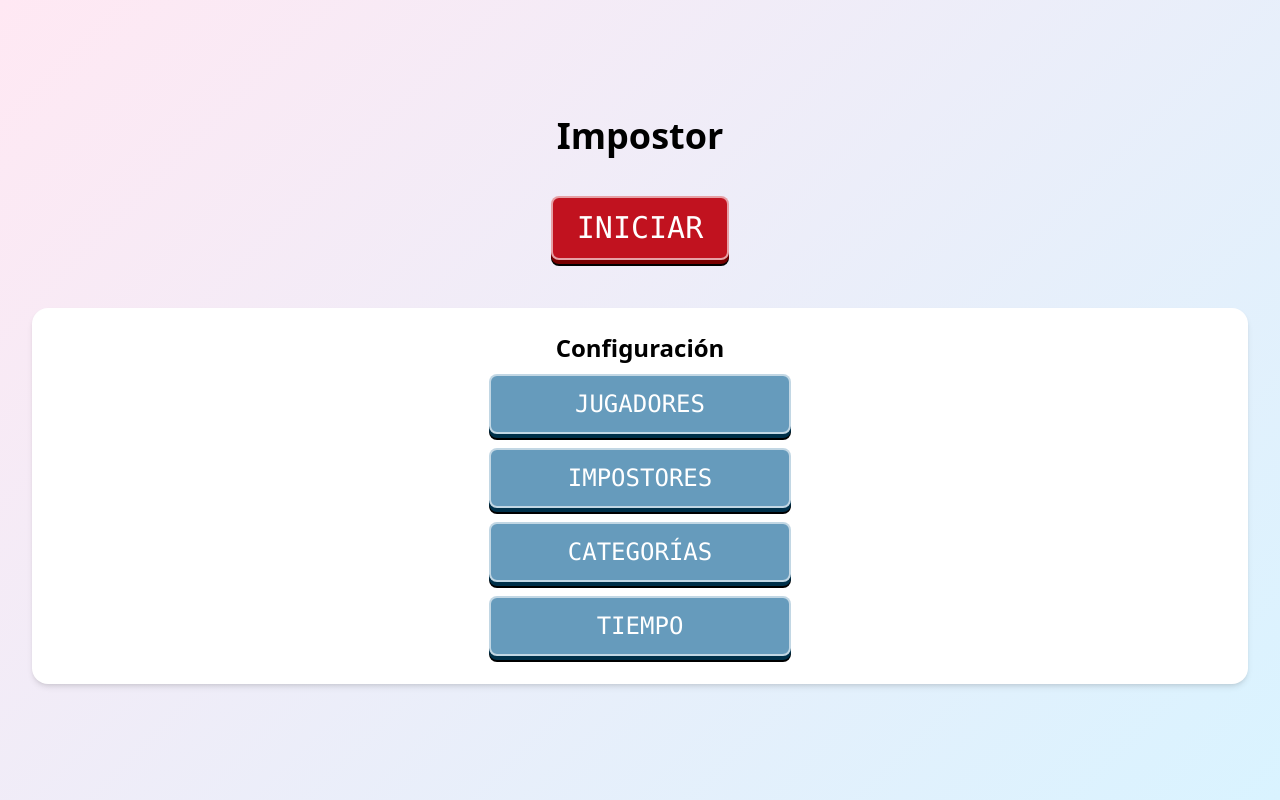
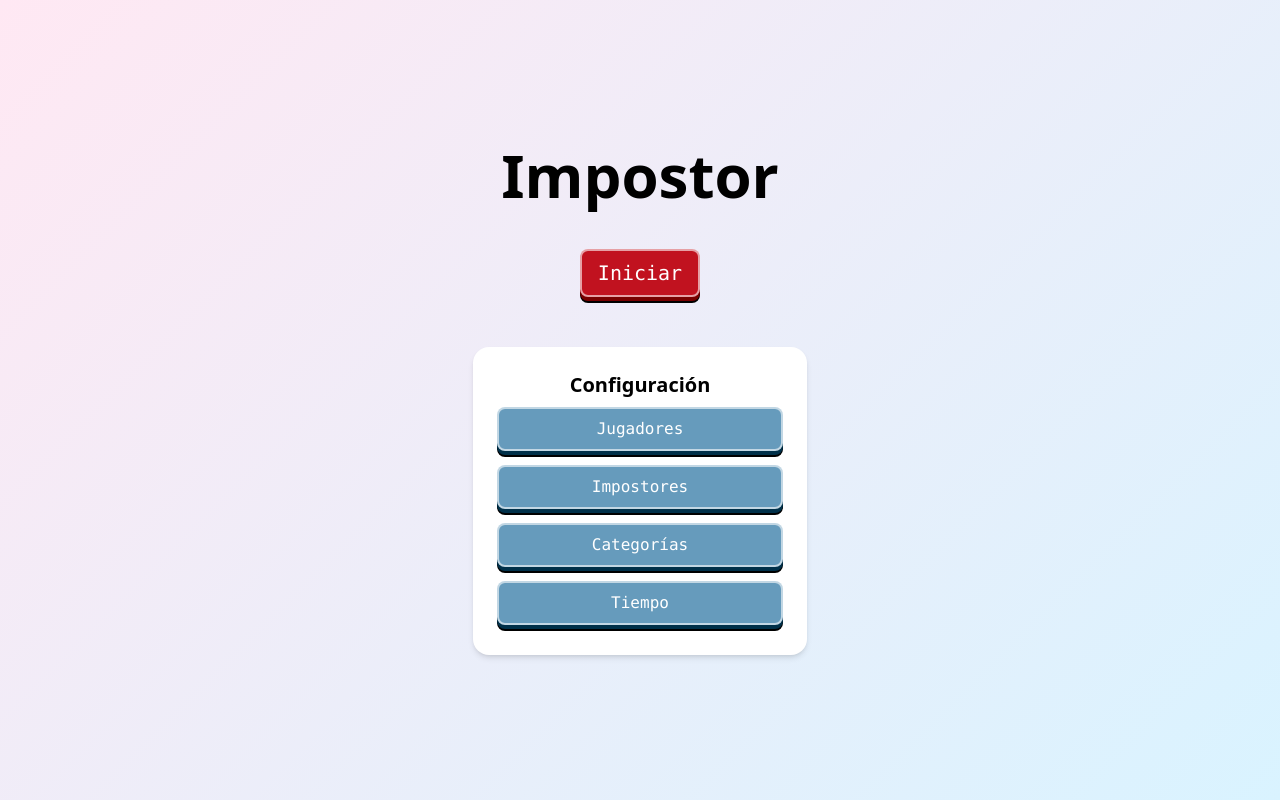
Before and after one commit to AldairZP/impostor-game, a React (Vite) app: page / in a window 1280 px wide. Built offline with nearby package versions, Linux system fonts and the light colour scheme.

Commit message:
feat: add player management features with modal and input components, update styles and dependencies

```diff
--- a/package.json
+++ b/package.json
@@ -11,10 +11,12 @@
   },
   "dependencies": {
     "@tailwindcss/vite": "^4.1.17",
+    "clsx": "^2.1.1",
     "lucide-react": "^0.559.0",
     "react": "^19.1.0",
     "react-dom": "^19.1.0",
     "react-router-dom": "^7.10.1",
+    "tailwind-merge": "^3.4.0",
     "tailwindcss": "^4.1.17"
   },
   "devDependencies": {
--- a/src/ImpostorApp.tsx
+++ b/src/ImpostorApp.tsx
@@ -1,8 +1,22 @@
 import { BrowserRouter, Route, Routes } from "react-router-dom";
 import { Principal } from "./pages/Principal";
 import { Players } from "./pages/Players";
+import { useEffect } from "react";
+
+const defaultPlayers = [
+  { id: crypto.randomUUID(), name: "Jugador 1", isImpostor: false },
+  { id: crypto.randomUUID(), name: "Jugador 2", isImpostor: false },
+  { id: crypto.randomUUID(), name: "Jugador 3", isImpostor: false },
+];
 
 export const ImpostorApp = () => {
+  useEffect(() => {
+    const exist = localStorage.getItem("players");
+    if (!exist) {
+      localStorage.setItem("players", JSON.stringify(defaultPlayers));
+    }
+  }, []);
+
   return (
     <div className="display flex w-full h-full">
       <BrowserRouter>
--- a/src/components/Button.tsx
+++ b/src/components/Button.tsx
@@ -2,21 +2,16 @@ type Props = {
   children: React.ReactNode;
   color: string;
   shadowColor: string;
-  handleClick: VoidFunction;
+  onClick: VoidFunction;
 };
 
-export const Button = ({
-  children,
-  color,
-  shadowColor,
-  handleClick,
-}: Props) => {
+export const Button = ({ children, color, shadowColor, onClick }: Props) => {
   return (
     <button
-      onClick={handleClick}
-      className="relative group border-none bg-transparent p-0 outline-none cursor-pointer font-mono font-light uppercase text-base"
+      onClick={onClick}
+      className="relative group border-none bg-transparent py-0 mt-1 mb-0.5 outline-none cursor-pointer font-mono font-light text-base"
     >
-      <span className="absolute top-0 left-0 w-full h-full bg-black bg-opacity-25 rounded-lg transform translate-y-0.5 transition duration-[600ms] ease-[cubic-bezier(0.3,0.7,0.4,1)] group-hover:translate-y-1 group-hover:duration-[250ms] group-active:translate-y-px"></span>
+      <span className="absolute top-0 left-0 w-full h-full bg-black bg-opacity-25 rounded-lg transform translate-y-0.5 transition duration-50 ease-[cubic-bezier(0.3,0.7,0.4,1)] group-active:translate-y-px"></span>
 
       <span
         style={{
@@ -29,7 +24,7 @@ export const Button = ({
         style={{
           backgroundColor: color,
         }}
-        className="relative flex items-center justify-between py-3 px-6 text-lg text-white rounded-lg border-2 border-[#ffffff99] transform -translate-y-1  gap-3 transition duration-[600ms] ease-[cubic-bezier(0.3,0.7,0.4,1)] group-hover:-translate-y-1.5 group-hover:duration-[250ms] group-active:-translate-y-0.5 brightness-100 group-hover:brightness-110"
+        className="relative flex items-center justify-between py-2 px-4 text-base text-white rounded-lg border-2 border-[#ffffff99] transform -translate-y-1  gap-3 transition duration-10 ease-[cubic-bezier(0.3,0.7,0.4,1)] group-active:-translate-y-0.5 brightness-100"
       >
         {children}
       </div>
--- a/src/components/Card.tsx
+++ b/src/components/Card.tsx
@@ -1,10 +1,19 @@
+import type { ClassValue } from "clsx";
+import { cn } from "../untils/cn";
+
 type Props = {
-  children?: React.ReactNode;
+  className?: ClassValue;
+  children: React.ReactNode;
 };
 
-export const Card = ({ children }: Props) => {
+export const Card = ({ className, children }: Props) => {
   return (
-    <div className="flex w-full min-h-6 bg-white p-6 rounded-2xl shadow-md">
+    <div
+      className={cn(
+        "flex min-w-50 min-h-50 max-h-full bg-white p-6 rounded-2xl shadow-md",
+        className
+      )}
+    >
       {children}
     </div>
   );
--- a/src/index.css
+++ b/src/index.css
@@ -1,19 +1,25 @@
 @import "tailwindcss";
 
-
+:root {
+    --color-red-primary: #C1121F;
+    --color-red-secondary: #780000;
+    --color-blue-primary: #669BBC;
+    --color-blue-secondary: #003049;
+}
 
 html,
 body,
 #root {
     height: 100%;
     width: 100%;
+    font-size: 16px;
 }
 
 /* From Uiverse.io by ariba_9087 */
 body {
     margin: 0;
     padding: 0;
-    height: 100vh;
+    height: 100dvh;
     background: linear-gradient(135deg,
             #ffe8f3,
             #d9f3ff);
--- a/src/pages/Players.tsx
+++ b/src/pages/Players.tsx
@@ -2,50 +2,144 @@ import { Pencil } from "lucide-react";
 import { Button } from "../components/Button";
 import { Card } from "../components/Card";
 import { Modal } from "../components/Modal";
+import { useEffect, useState } from "react";
+import { Input } from "../components/Input";
+
+type Player = {
+  id: string;
+  name: string;
+  isImpostor: boolean;
+};
 
 export const Players = () => {
-  const handleClick = () => {};
+  const [isModalOpen, setIsModalOpen] = useState(false);
+  const [newPlayerState, setNewPlayerState] = useState<Player>({
+    id: crypto.randomUUID(),
+    name: "",
+    isImpostor: false,
+  });
+  const [players, setPlayers] = useState<Player[]>(() => {
+    const stored = localStorage.getItem("players");
+    return stored ? JSON.parse(stored) : [];
+  });
+
+  useEffect(() => {
+    localStorage.setItem("players", JSON.stringify(players));
+  }, [players]);
+
+  const formattedPlayer = (player: Player): Player => {
+    const copy = player;
+    copy.name = copy.name.trim();
+    return copy;
+  };
+
+  const handleAdd = () => {
+    setIsModalOpen(true);
+  };
+
+  const handleEdit = (player: Player) => {
+    setIsModalOpen(true);
+    setNewPlayerState(player);
+  };
+
+  const handleDeleteAll = () => {
+    setPlayers((prev) => prev.slice(0, 3));
+  };
+
+  const handleSave = () => {
+    if (newPlayerState.name === "") {
+      setIsModalOpen(false);
+      return;
+    }
+
+    setPlayers((prev) => {
+      const index = prev.findIndex((player) => player.id === newPlayerState.id);
+      if (index === -1) {
+        return [...prev, formattedPlayer(newPlayerState)];
+      }
+
+      const copy = [...prev];
+      copy[index] = formattedPlayer(newPlayerState);
+      return copy;
+    });
+
+    setIsModalOpen(false);
+    setNewPlayerState(
+      formattedPlayer({ id: crypto.randomUUID(), name: "", isImpostor: false })
+    );
+  };
 
   return (
     <>
-      <div className="flex flex-col w-full min-h-screen justify-start items-center p-8 gap-11">
+      <div className="flex flex-col w-full h-full justify-start items-center p-8 gap-11">
         <div>regresar</div>
-        <Card>
-          <div className="flex flex-col w-full min-h-72 items-center gap-2">
+        <Card className="flex-10 flex-col gap-4">
           <Button
-              handleClick={handleClick}
-              color={"#669BBC"}
-              shadowColor={"#003049"}
+            onClick={() => {
+              handleAdd();
+            }}
+            color={"#6a994e"}
+            shadowColor={"#386641"}
+          >
+            <div className="flex justify-center items-center w-[250px]">
+              <span className="inline-block text-base ">Agregar Jugador</span>
+            </div>
+          </Button>
+          <div className="flex flex-col w-min overflow-auto items-center gap-2">
+            {players.map((player: Player) => (
+              <Button
+                key={player.id}
+                onClick={() => {
+                  handleEdit(player);
+                }}
+                color={"var(--color-blue-primary)"}
+                shadowColor={"var(--color-blue-secondary)"}
               >
                 <div className="flex justify-between items-center w-[250px]">
-                <span className="inline-block text-2xl ">Jonathan</span>
+                  <span className="inline-block text-base ">{player.name}</span>
                   <Pencil />
                 </div>
               </Button>
+            ))}
+          </div>
+        </Card>
         <Button
-              handleClick={handleClick}
-              color={"#669BBC"}
-              shadowColor={"#003049"}
+          onClick={handleDeleteAll}
+          color={"var(--color-red-primary)"}
+          shadowColor={"var(--color-red-secondary)"}
         >
-              <div className="flex justify-between items-center w-[250px]">
-                <span className="inline-block text-2xl ">Luis</span>
-                <Pencil />
-              </div>
-            </Button>
-            <Button
-              handleClick={handleClick}
-              color={"#669BBC"}
-              shadowColor={"#003049"}
-            >
-              <div className="flex justify-between items-center w-[250px]">
-                <span className="inline-block text-2xl ">Luis</span>
-                <Pencil />
-              </div>
+          Borrar Todo
         </Button>
       </div>
-        </Card>
-      </div>
-      <Modal />
+      <Modal
+        isOpen={isModalOpen}
+        title="Agrega Jugadores"
+        onClose={() => {
+          setIsModalOpen(false);
+        }}
+        footer={
+          <Button
+            color="var(--color-blue-primary)"
+            shadowColor="var(--color-blue-secondary)"
+            onClick={() => {
+              handleSave();
+            }}
+          >
+            Agregar
+          </Button>
+        }
+      >
+        <Input
+          name="player"
+          value={newPlayerState.name}
+          onChange={(value) => {
+            setNewPlayerState((prev) => ({
+              ...prev,
+              name: value,
+            }));
+          }}
+        />
+      </Modal>
     </>
   );
 };
--- a/src/pages/Principal.tsx
+++ b/src/pages/Principal.tsx
@@ -1,55 +1,58 @@
+import { useNavigate } from "react-router-dom";
 import { Button } from "../components/Button";
 import { Card } from "../components/Card";
 
 export const Principal = () => {
+  const navigate = useNavigate();
+
   const handleClick = () => {
     return;
   };
 
   return (
     <div className="flex flex-col w-full min-h-screen justify-center items-center p-8 gap-11 bg-container">
-      <span className="font-semibold text-4xl">Impostor</span>
+      <span className="font-semibold text-6xl">Impostor</span>
       <Button
-        handleClick={handleClick}
-        color={"#C1121F"}
-        shadowColor={"#780000"}
+        onClick={handleClick}
+        color={"var(--color-red-primary)"}
+        shadowColor={"var(--color-red-secondary)"}
       >
-        <span className="text-3xl">Iniciar</span>
+        <span className="text-xl">Iniciar</span>
       </Button>
 
       <Card>
-        <div className="flex flex-col w-full h-full gap-3.5 items-center">
-          <span className="text-2xl font-semibold">Configuración</span>
+        <div className="flex flex-col w-min h-full gap-2 items-center">
+          <span className="text-xl font-semibold">Configuración</span>
 
           <Button
-            handleClick={handleClick}
-            color={"#669BBC"}
-            shadowColor={"#003049"}
+            onClick={() => navigate("/players")}
+            color={"var(--color-blue-primary)"}
+            shadowColor={"var(--color-blue-secondary)"}
           >
-            <span className="inline-block text-2xl w-[250px]">Jugadores</span>
+            <span className="inline-block text-base w-[250px]">Jugadores</span>
           </Button>
 
           <Button
-            handleClick={handleClick}
-            color={"#669BBC"}
-            shadowColor={"#003049"}
+            onClick={handleClick}
+            color={"var(--color-blue-primary)"}
+            shadowColor={"var(--color-blue-secondary)"}
           >
-            <span className="inline-block text-2xl w-[250px]">Impostores</span>
+            <span className="inline-block text-base w-[250px]">Impostores</span>
           </Button>
 
           <Button
-            handleClick={handleClick}
-            color={"#669BBC"}
-            shadowColor={"#003049"}
+            onClick={handleClick}
+            color={"var(--color-blue-primary)"}
+            shadowColor={"var(--color-blue-secondary)"}
           >
-            <span className="inline-block text-2xl w-[250px]">Categorías</span>
+            <span className="inline-block text-base w-[250px]">Categorías</span>
           </Button>
           <Button
-            handleClick={handleClick}
-            color={"#669BBC"}
-            shadowColor={"#003049"}
+            onClick={handleClick}
+            color={"var(--color-blue-primary)"}
+            shadowColor={"var(--color-blue-secondary)"}
           >
-            <span className="inline-block text-2xl w-[250px]">Tiempo</span>
+            <span className="inline-block text-base w-[250px]">Tiempo</span>
           </Button>
         </div>
       </Card>
--- /dev/null
+++ b/src/untils/cn.ts
@@ -0,0 +1,6 @@
+import clsx, { type ClassValue } from "clsx";
+import { twMerge } from "tailwind-merge";
+
+export function cn(...inputs: ClassValue[]) {
+  return twMerge(clsx(inputs));
+}
```
Also changed, not shown: src/components/Input.tsx (+18 -34 lines), src/components/Modal.tsx (+30 -3 lines), 1 other file (tests, documents, lock files or other folders). Lines whose indentation alone changed are shown as unchanged.
